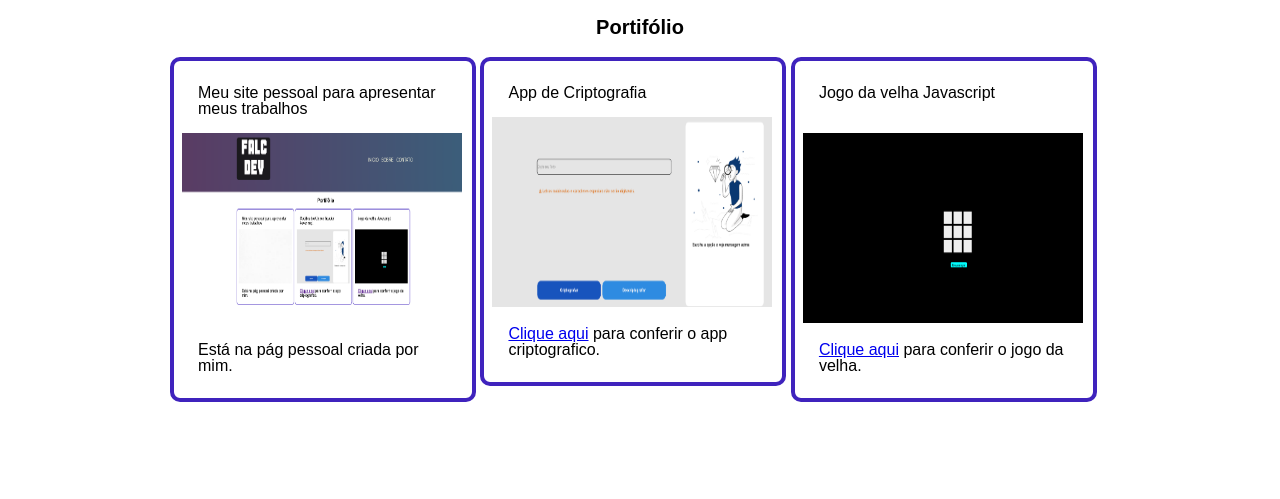
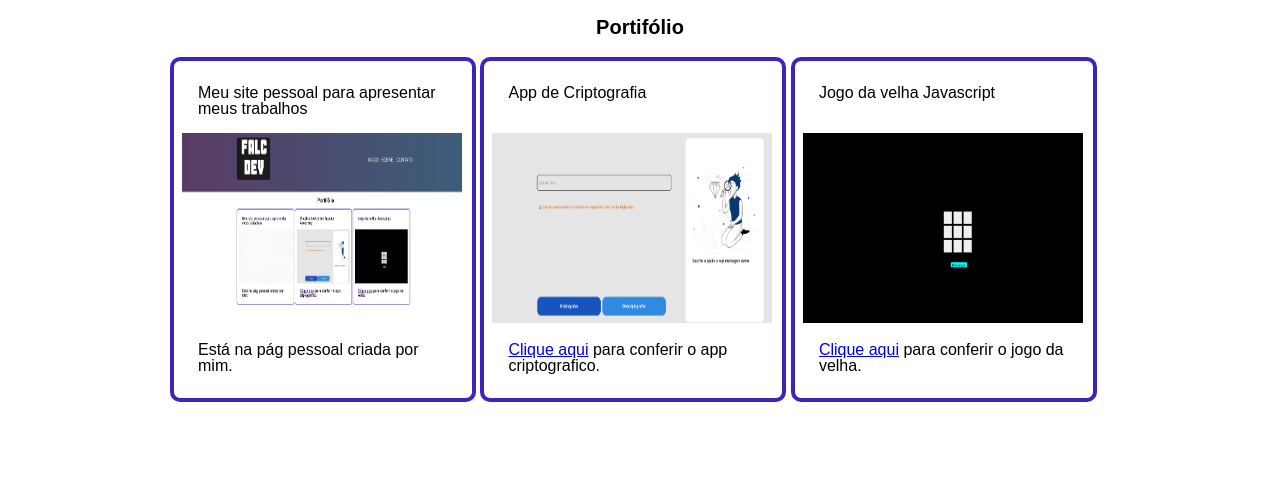
Before and after one commit to ViniciusFalcao/Pagina-Portifolio, a plain HTML site: page index.html in a window 1280 px wide. Shown: the part 236-735 px from the top of the page. Drawn offline with Linux system fonts and the light colour scheme.

Commit message:
Update index.html

```diff
--- a/index.html
+++ b/index.html
@@ -32,7 +32,7 @@
 
             </li>
             <li>
-                <p id="descriçao-2">App de Criptografia</p>
+                <p id="descriçao-2">App de Criptografia</p><br>
                 <img src="imagens/encriptador JS.png" class="img-projetos" alt="App de criptografia">
                 <p><a href="https://viniciusfalcao.github.io/Encriptador-Javascript/">Clique aqui</a> para conferir o app criptografico.</p>
 
```
